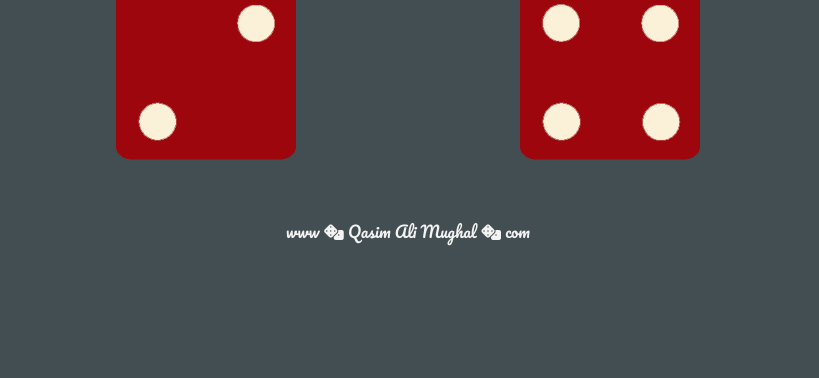
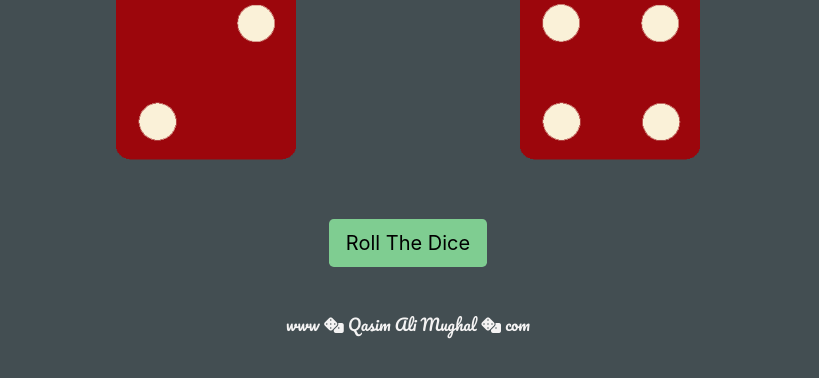
Before and after one commit to QasimAliMughal/DiceGame, a plain HTML site: page index.html in a window 1280 px wide. Shown: the part 254-632 px from the top of the page, without its empty margins (232-1051 px from the left). Drawn offline with nearby package versions, Linux system fonts and the light colour scheme.

Commit message:
Update index.html

```diff
--- a/index.html
+++ b/index.html
@@ -24,7 +24,7 @@
   <body>
 
 
-    <section class="header">
+  <section class="header">
 
     <div class="container">
 
@@ -45,9 +45,13 @@
 
         </div>
 
+        <button id="rollBtn" class="btn btn-lg btn-cs">Roll The Dice</button>
+
 
 
     </div>
+
+
 
 
 
@@ -57,6 +61,7 @@
     <section id="footer">
 
         <p class="footer-content"><a href="http://qasimalimughal.github.io/portfolio">www <span class="fas fa-dice"></span> Qasim Ali Mughal <span class="fas fa-dice"></span> com</a></p>
+
 
     </section>
 
```
